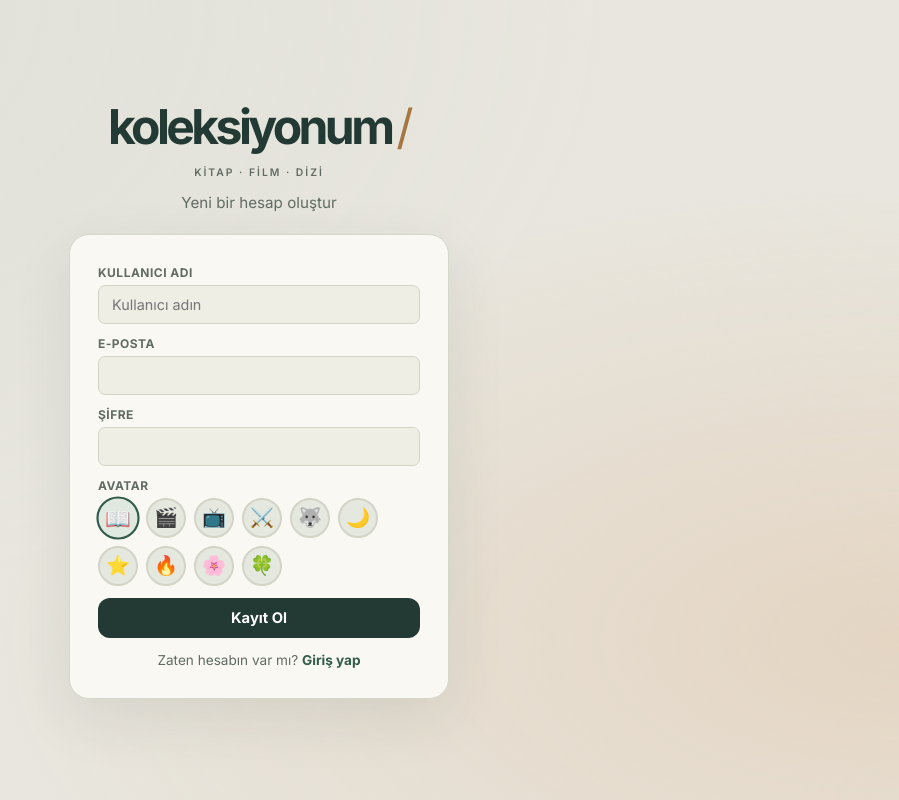
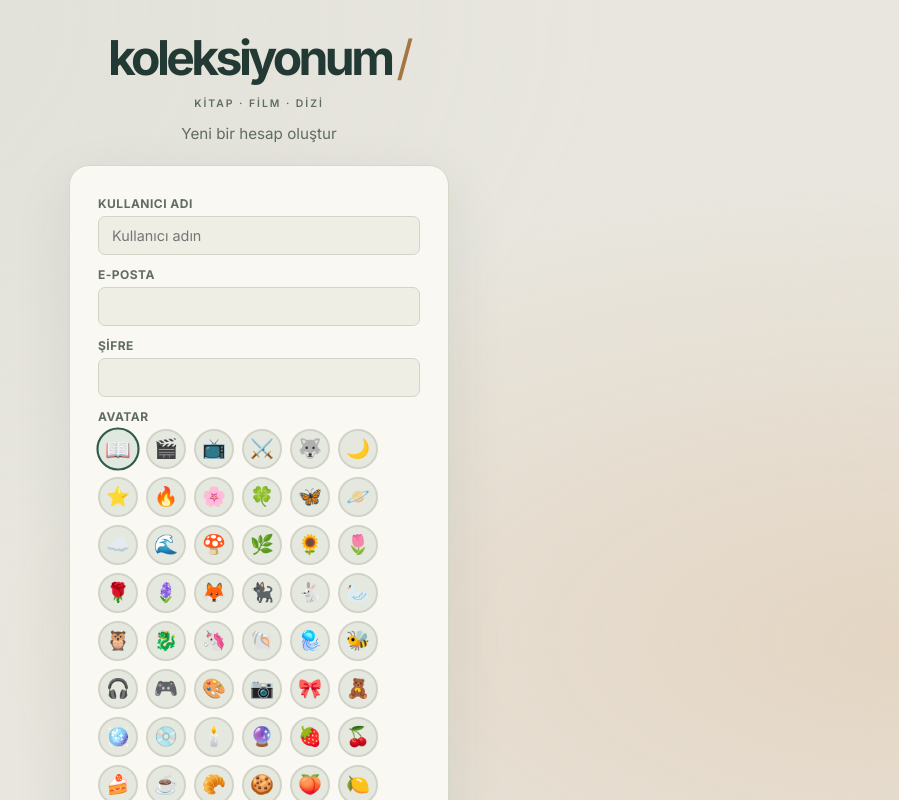
Before and after one commit to feyzaozden/koleksiyonum, a React (Vite) app: page /signup in a window 1280 px wide. Shown: the top 800 px of the page, without its empty margins (381-1280 px from the left). Built offline with nearby package versions, Linux system fonts and the light colour scheme; no server answers.

Commit message:
Son düzenlemeleri ekle

```diff
--- a/src/constants/tabs.js
+++ b/src/constants/tabs.js
@@ -25,4 +25,13 @@ export const TABS = {
   },
 }
 
-export const AVATAR_CHOICES = ['📖', '🎬', '📺', '⚔️', '🐺', '🌙', '⭐', '🔥', '🌸', '🍀']
+//export const AVATAR_CHOICES = ['📖', '🎬', '📺', '⚔️', '🐺', '🌙', '⭐', '🔥', '🌸', '🍀']
+export const AVATAR_CHOICES = [
+  '📖', '🎬', '📺', '⚔️', '🐺', '🌙', '⭐', '🔥', '🌸', '🍀',
+  '🦋', '🪐', '☁️', '🌊', '🍄', '🌿', '🌻', '🌷', '🌹', '🪻',
+  '🦊', '🐈‍⬛', '🐇', '🦢', '🦉', '🐉', '🦄', '🐚', '🪼', '🐝',
+  '🎧', '🎮', '🎨', '📷', '🎀', '🧸', '🪩', '💿', '🕯️', '🔮',
+  '🍓', '🍒', '🍰', '☕', '🥐', '🍪', '🍑', '🍋', '🫐', '🍬',
+  '✨', '💫', '🌌', '🌈', '☀️', '❄️', '⚡', '💎', '🫧', '🪄',
+  '👑', '🗡️', '🛡️', '🏹', '🧿', '🪬', '🧩', '🎲', '🎵', '💌'
+]
```
